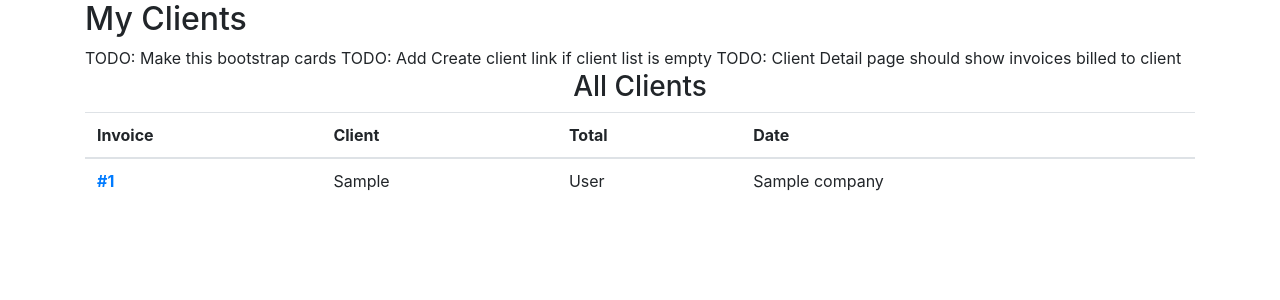
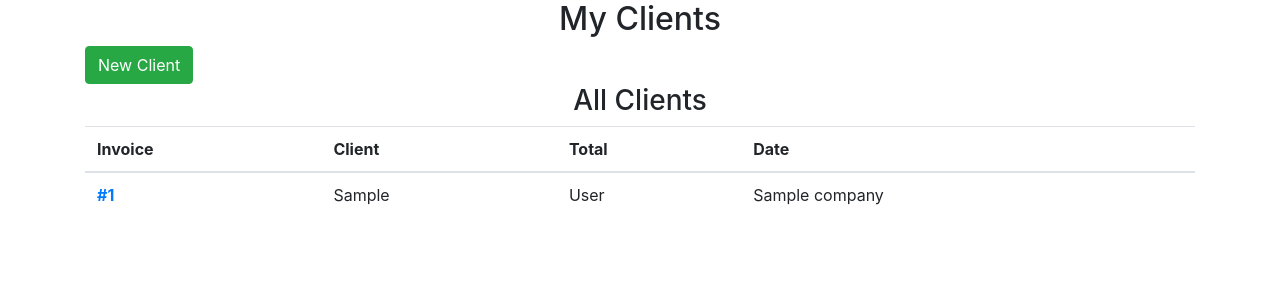
Before and after one commit to terrameijar/divio-django-invoice, a Django app: template templates/clients.html in a window 1280 px wide. Shown: the part 70-370 px from the top of the page. Run offline with Django 3.2, Linux system fonts and the light colour scheme; the template is opened without the code that fills it: most values are stand-ins (such as "Sample title", 1, 10 or a date in 2020); some libraries are stand-ins or nearby versions.

```diff
--- a/templates/clients.html
+++ b/templates/clients.html
@@ -1,10 +1,10 @@
 {% extends 'base.html' %}
 
 {% block content %}
-    <h2>My Clients</h2>
-            TODO: Make this bootstrap cards
-            TODO: Add Create client link if client list is empty
-            TODO: Client Detail page should show invoices billed to client
+    <h2 class="text-center">My Clients</h2>
+    <a href="{% url "new-client" %}" class="btn btn-success">New Client</a>
+            {% comment %} TODO: Make this bootstrap cards {% endcomment %}
+            {% comment %} TODO: Client Detail page should show invoices billed to client {% endcomment %}
 
 
 
```
Also changed, not shown: templates/dashboard.html (+9 -3 lines).
